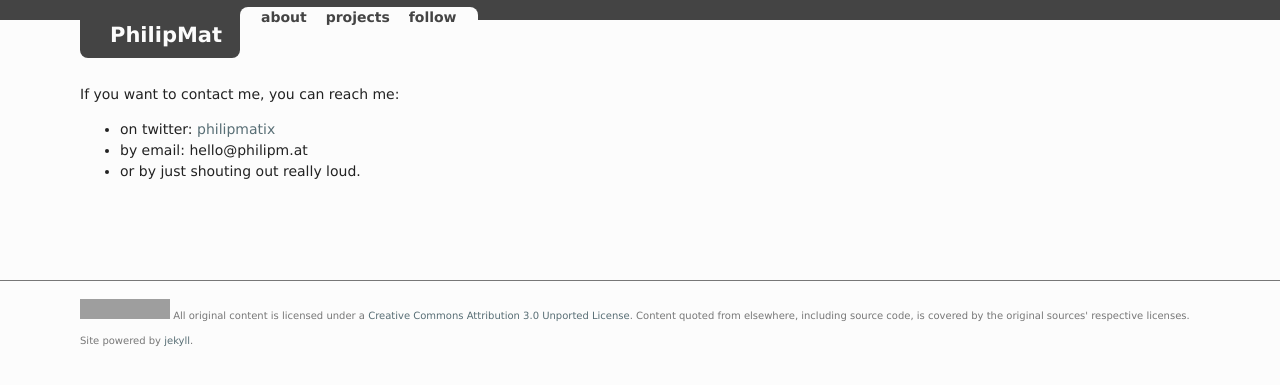
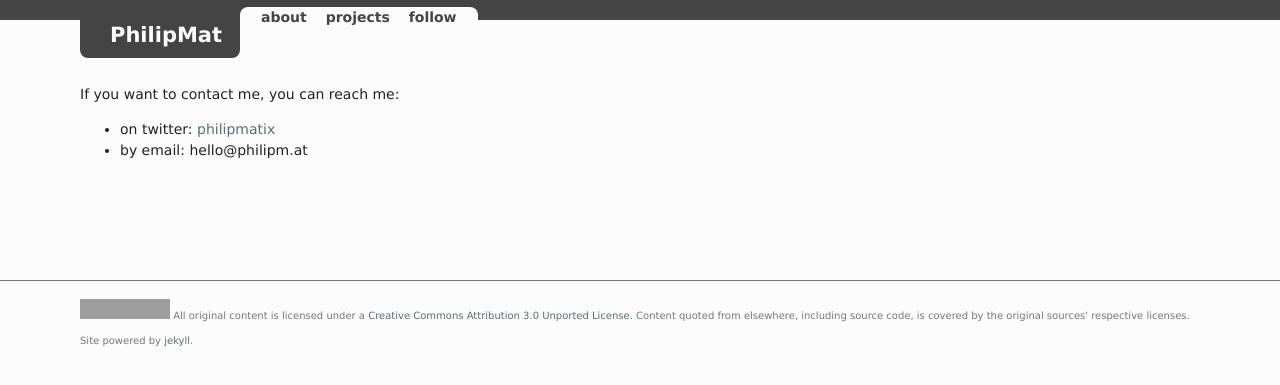
Before and after one commit to philipmat/philipmat.github.io, a Jekyll site: the page built from contact.markdown, in a window 1280 px wide. Shown: the top 385 px of the page. Built offline with Jekyll 4.4.1, drawn with Linux system fonts in a browser that asks for light colours; grey boxes are pictures that could not be loaded.

Commit message:
too much self-deprecating humor

```diff
--- a/contact.markdown
+++ b/contact.markdown
@@ -7,4 +7,3 @@ If you want to contact me, you can reach me:
 
 * on twitter: [philipmatix](https://twitter.com/philipmatix)
 * by email: hello@philipm.at
-* or by just shouting out really loud.
```
